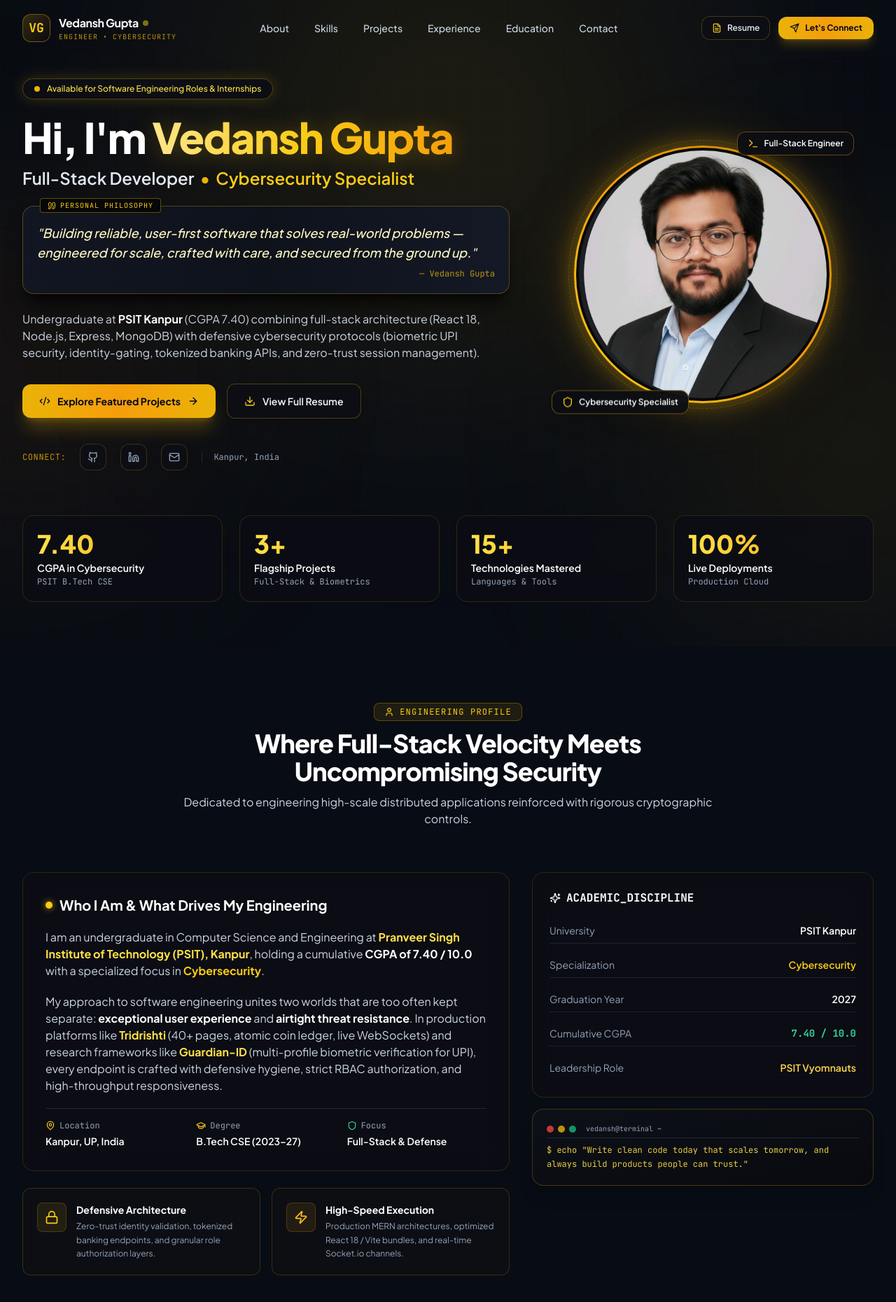
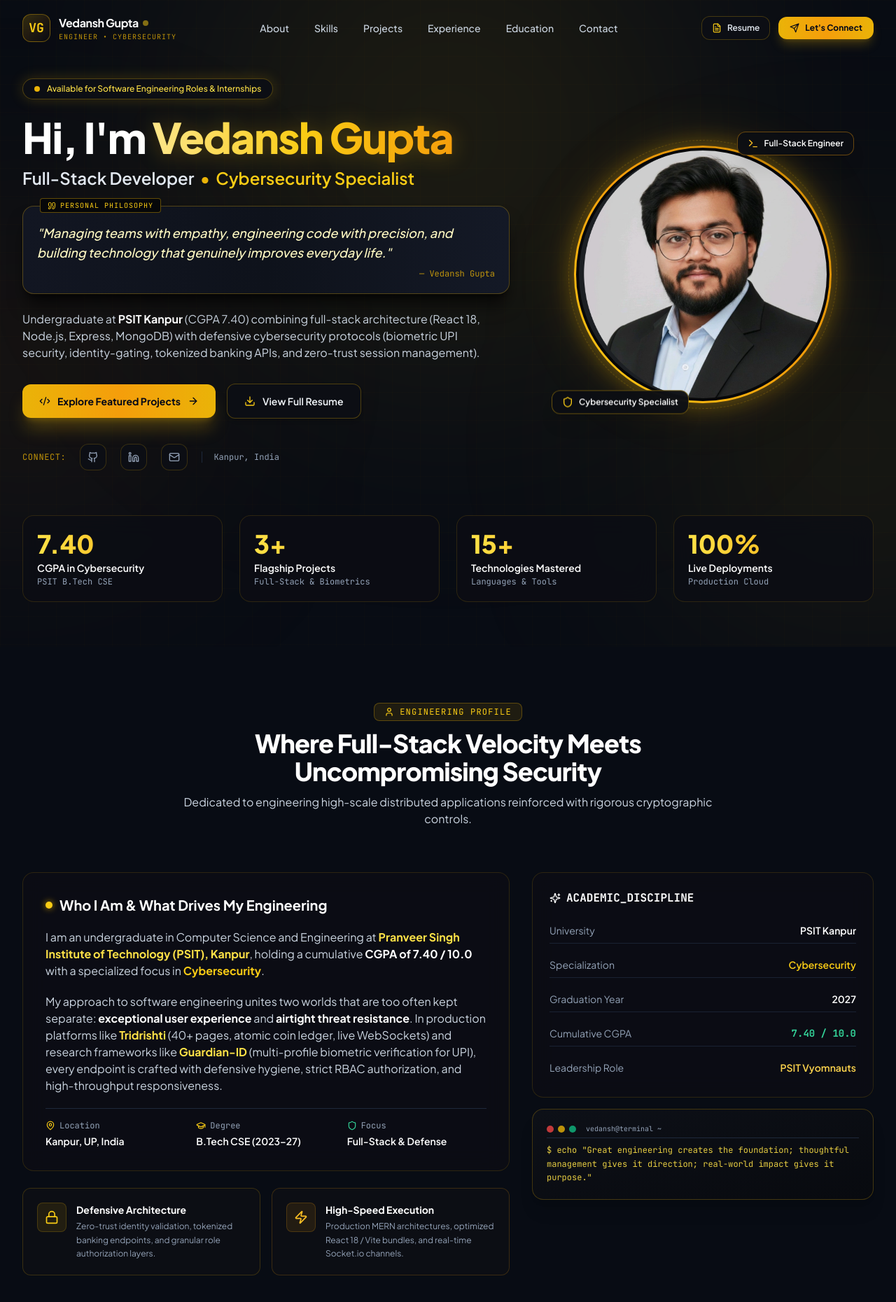
Before and after one commit to Vedanshg6303/Vedansh-gupta, a React (Vite) app: page / in a window 1280 px wide. Shown: the top 1860 px of the page at 70% size. Built offline with nearby package versions, Linux system fonts and the light colour scheme.

Commit message:
feat(bio): update signature philosophy to blend engineering precision, management leadership, and real-life impact

```diff
--- a/src/data/portfolioData.ts
+++ b/src/data/portfolioData.ts
@@ -45,8 +45,8 @@ export interface EducationItem {
 export const PERSONAL_INFO = {
   name: 'Vedansh Gupta',
   tagline: 'Full-Stack Developer & Cybersecurity Specialist',
-  signatureOneLiner: "Building reliable, user-first software that solves real-world problems — engineered for scale, crafted with care, and secured from the ground up.",
-  secondaryQuote: "Write clean code today that scales tomorrow, and always build products people can trust.",
+  signatureOneLiner: "Managing teams with empathy, engineering code with precision, and building technology that genuinely improves everyday life.",
+  secondaryQuote: "Great engineering creates the foundation; thoughtful management gives it direction; real-world impact gives it purpose.",
   headline: 'Architecting High-Performance Full-Stack Applications & Resilient Security Frameworks',
   bio: 'Computer Science and Engineering undergraduate specializing in Cybersecurity and Full-Stack Web Development at PSIT Kanpur. Experienced in building secure, transactional platforms, biometric identity-gated frameworks, and real-time community ecosystems. Driven by a deep passion for writing clean code, preventing security vulnerabilities, and scaling modern web applications.',
   email: 'vedanshg112@gmail.com',
```
